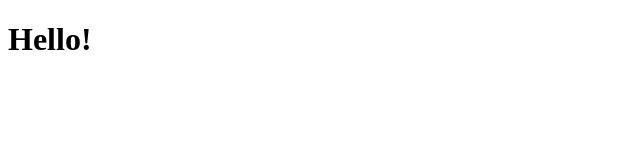
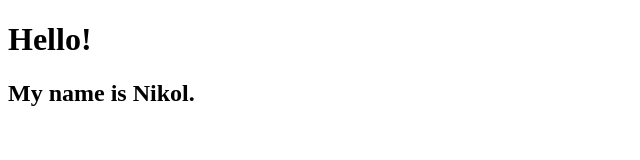
Before and after one commit to nlds-sd/demo1213, a plain HTML site: page root/index.html in a window 1280 px wide. Shown: the whole page, without its empty margins (0-640 px from the left). Drawn offline with Linux system fonts and the light colour scheme.

Commit message:
added name to index

```diff
--- a/root/index.html
+++ b/root/index.html
@@ -6,5 +6,6 @@
 </head>
 <body>
     <h1>Hello!</h1>
+    <h2>My name is Nikol.</h2>
 </body>
 </html>
```
